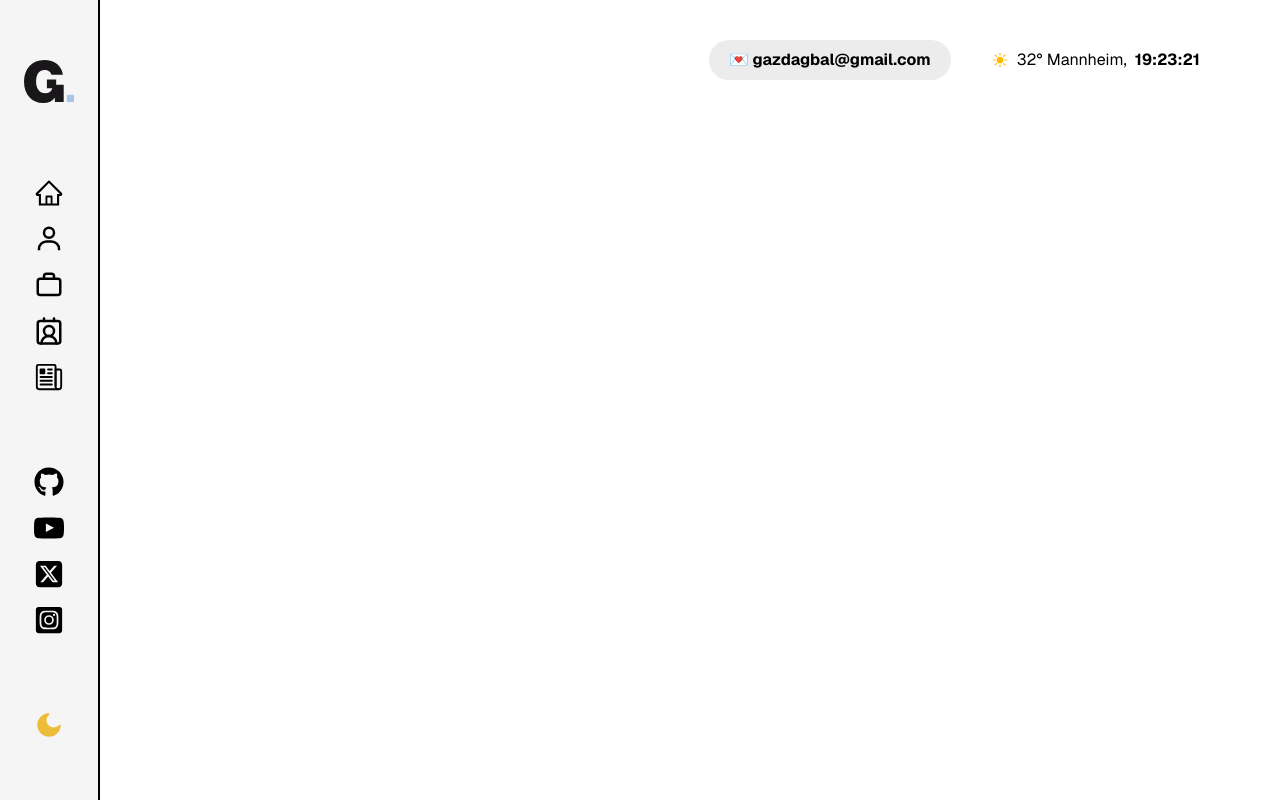
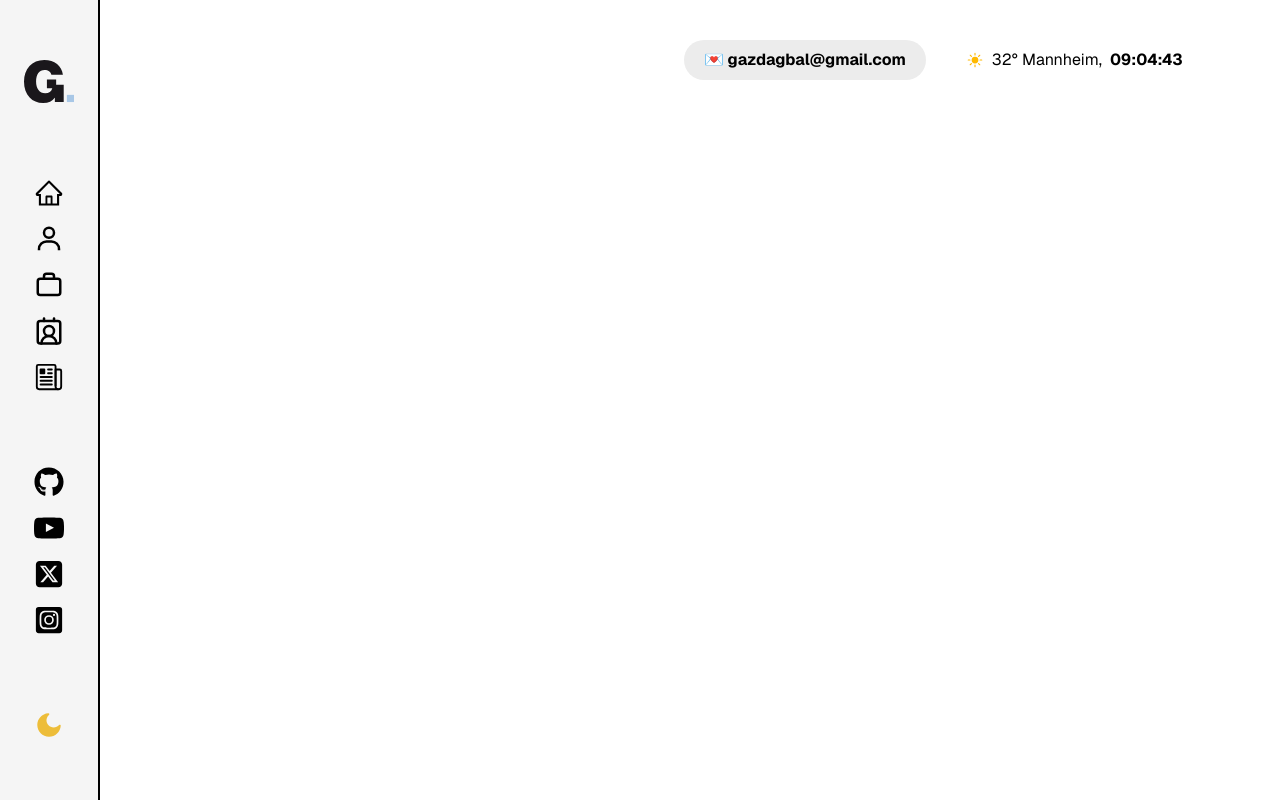
Before and after one commit to GazdagB/my-portfolio-, a Next.js app: page / in a window 1280 px wide. Built offline with nearby package versions, Linux system fonts and the light colour scheme.

Commit message:
✨ Adds functional timer

```diff
--- a/src/app/components/Forcast.tsx
+++ b/src/app/components/Forcast.tsx
@@ -1,12 +1,13 @@
 import React from 'react'
 import { HiSun } from "react-icons/hi2";
+import Timer from "./Timer"
 
 const Forcast = () => {
   return (
     <div className='flex gap-2 items-center'>
         <HiSun className='text-amber-400 text-lg'></HiSun>
         <p>32° Mannheim,</p>
-        <p className='font-bold'>19:23:21</p>
+        <Timer></Timer>
     </div>
   )
 }
--- /dev/null
+++ b/src/app/components/Timer.tsx
@@ -0,0 +1,44 @@
+'use client'
+
+import React, { useEffect, useState } from 'react'
+
+const Timer = () => {
+  const [hasMounted, setHasMounted] = useState(false)
+  const [timeNow, setTimeNow] = useState<null | {
+    seconds: string,
+    minutes: string,
+    hours: string
+  }>(null)
+
+  const padNumber = (num: number): string => {
+    return num < 10 ? "0" + num : num.toString()
+  }
+
+  useEffect(() => {
+    setHasMounted(true)
+
+    const updateTime = () => {
+      const now = new Date()
+      setTimeNow({
+        seconds: padNumber(now.getSeconds()),
+        minutes: padNumber(now.getMinutes()),
+        hours: padNumber(now.getHours()),
+      })
+    }
+
+    updateTime()
+    const intervalId = setInterval(updateTime, 1000)
+
+    return () => clearInterval(intervalId)
+  }, [])
+
+  if (!hasMounted || !timeNow) return null
+
+  return (
+    <div className='w-[90px] font-bold'>
+      {`${timeNow.hours}:${timeNow.minutes}:${timeNow.seconds}`}
+    </div>
+  )
+}
+
+export default Timer
--- a/src/app/page.tsx
+++ b/src/app/page.tsx
@@ -1,9 +1,8 @@
-import Image from "next/image";
 import Forcast from "./components/Forcast";
 
 export default function Home() {
   return (
-    <div className="items-center justify-items-center min-h-screen font-[family-name:var(--font-geist-sans)]">
+    <div className="items-center justify-items-center min-h-screen font-sans">
       {/* Top Bar */}
         <div className="flex items-center gap-10 justify-self-end me-20 pt-10">
           <div className="bg-[#ECECEC] flex  px-5 py-2 font-bold rounded-full cursor-pointer">
```
